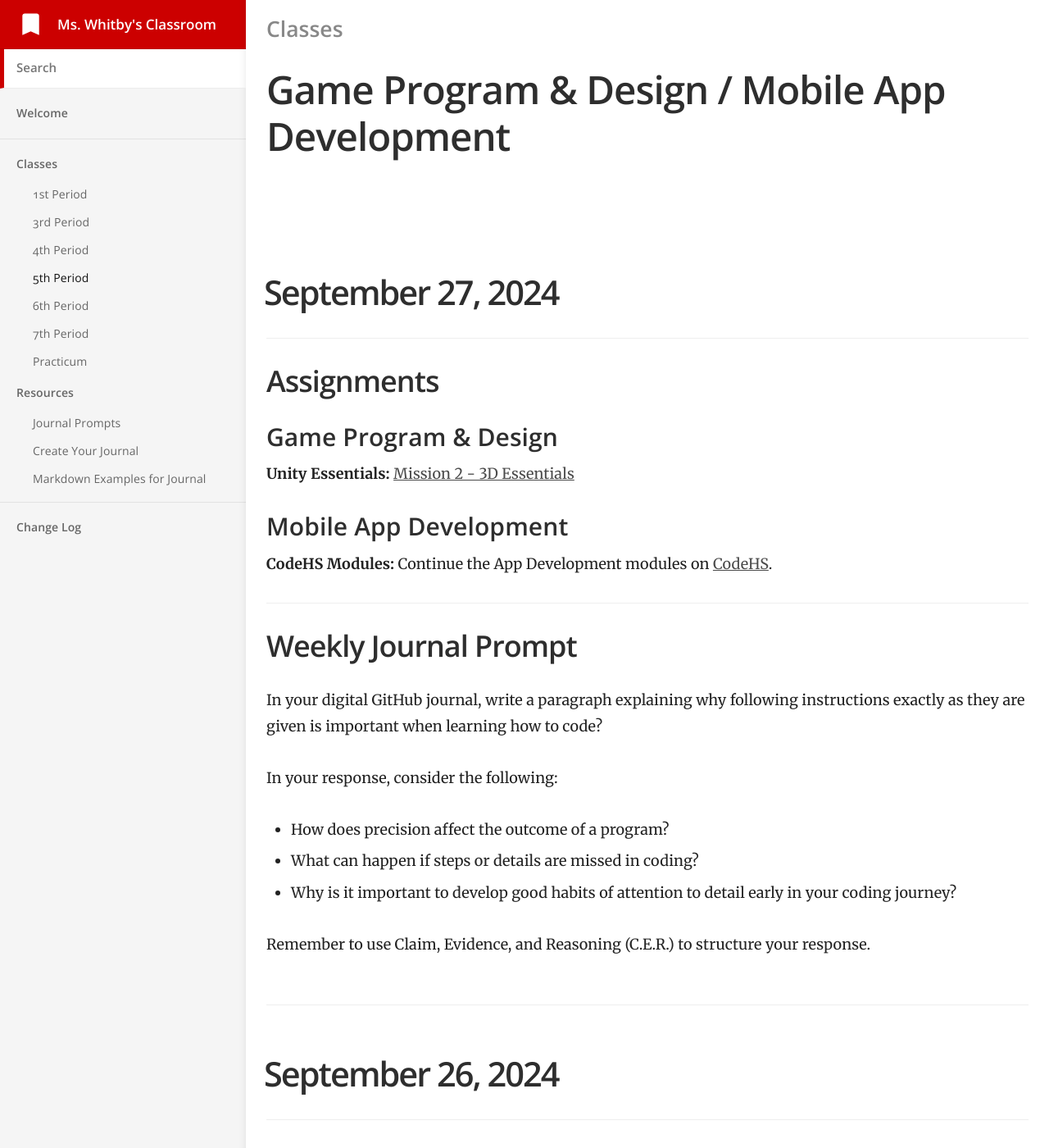
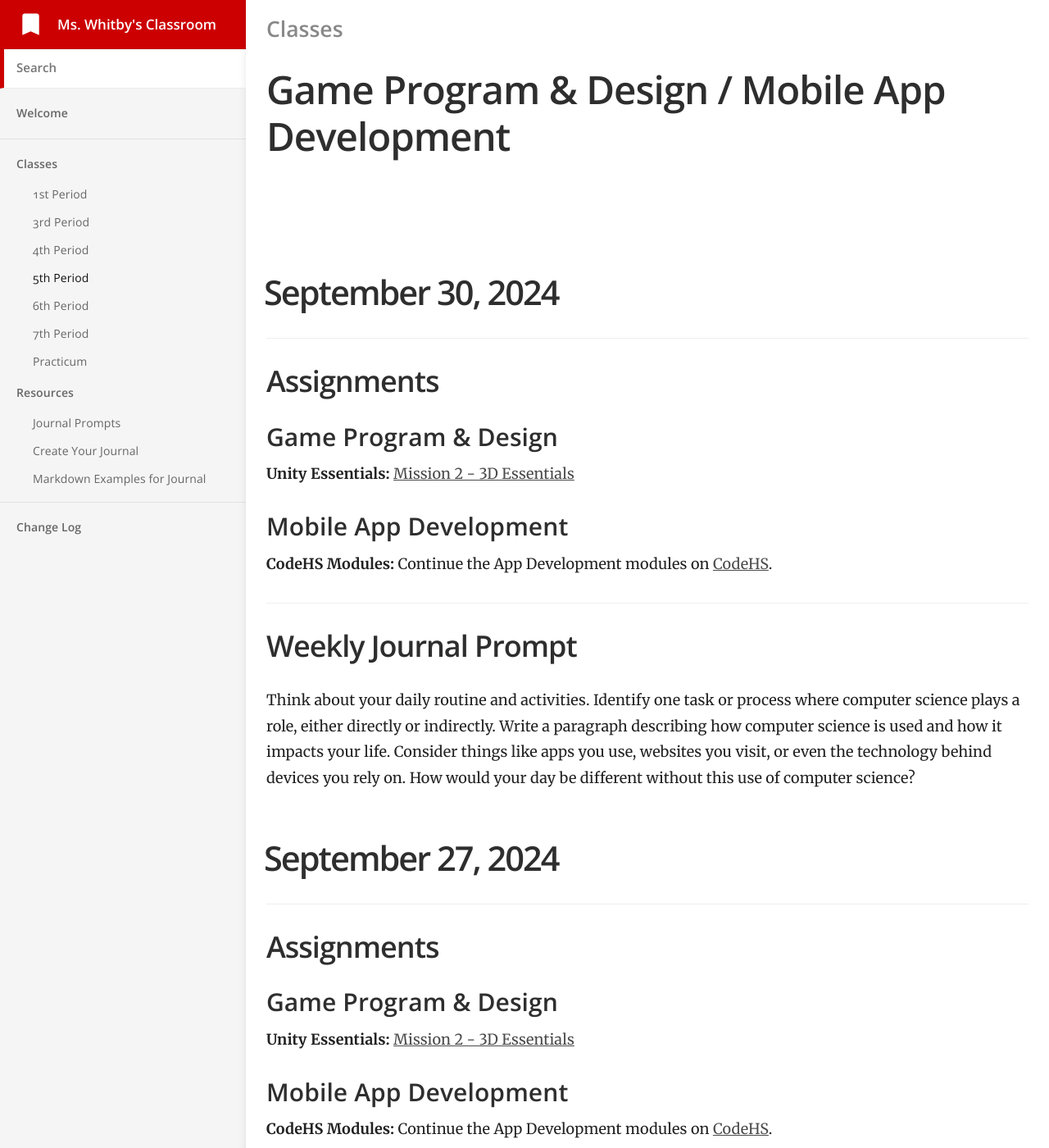
Before and after one commit to mswhitby/classroom, a Jekyll site: the page built from _docs/classes/5th.md, in a window 1280 px wide and 1400 px high. Shown: the whole window at 82% size. Built offline with Jekyll 4.4.1, drawn with Linux system fonts in a browser that asks for light colours.

Commit message:
Updated lessons

```diff
--- a/_docs/classes/5th.md
+++ b/_docs/classes/5th.md
@@ -4,6 +4,22 @@ subtitle: Game Program & Design / Mobile App Development
 category: Classes
 order: 4
 ---
+
+# September 30, 2024
+
+## Assignments
+
+### Game Program & Design
+
+**Unity Essentials:** [Mission 2 - 3D Essentials](https://learn.unity.com/mission/mission-2-3d-essentials?pathwayId=664b6225edbc2a01973f4f19)
+
+### Mobile App Development
+
+**CodeHS Modules:** Continue the App Development modules on [CodeHS](https://codehs.com/).
+
+## Weekly Journal Prompt
+
+Think about your daily routine and activities. Identify one task or process where computer science plays a role, either directly or indirectly. Write a paragraph describing how computer science is used and how it impacts your life. Consider things like apps you use, websites you visit, or even the technology behind devices you rely on. How would your day be different without this use of computer science?
 
 # September 27, 2024
 
```
